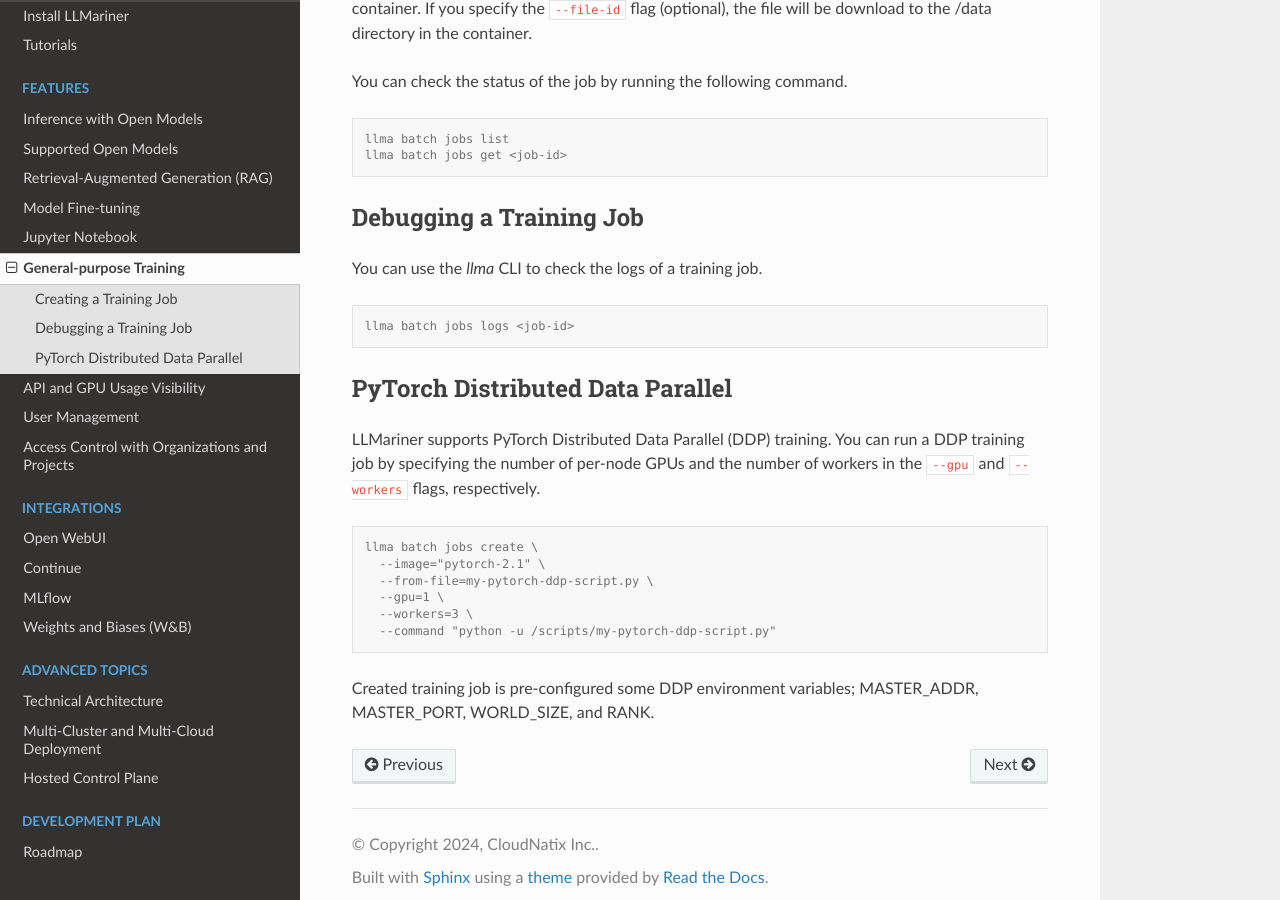
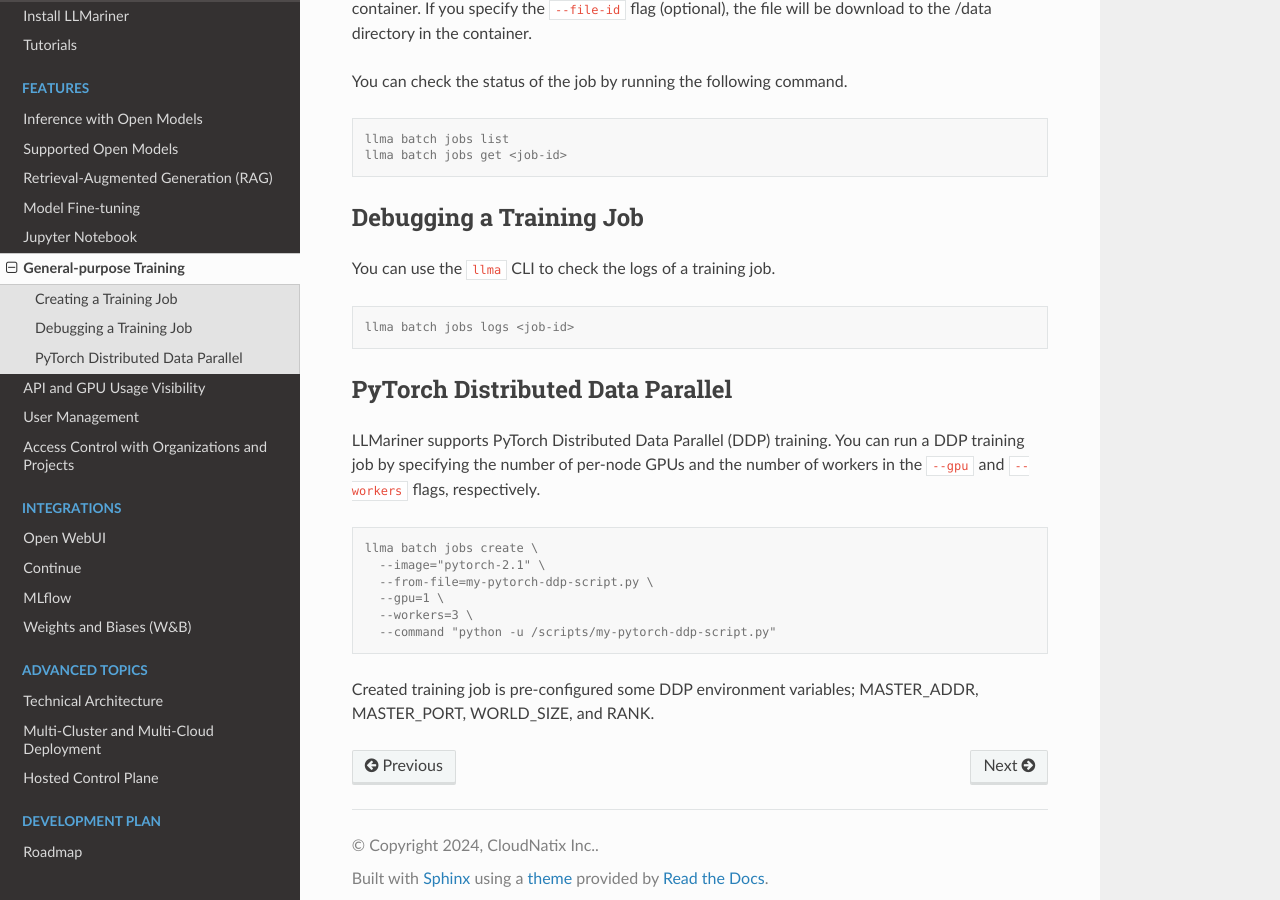
Before and after one commit to llm-operator/docs, a Sphinx documentation site: the page built from docs/source/training.rst, in a window 1280 px wide and 900 px high, scrolled down 516 px. Built offline with Sphinx 7.4.7 and the Read the Docs theme 2.0.0, drawn with Linux system fonts in a browser that asks for light colours.

```diff
--- a/docs/source/training.rst
+++ b/docs/source/training.rst
@@ -29,7 +29,7 @@ You can check the status of the job by running the following command.
 Debugging a Training Job
 ------------------------
 
-You can use the `llma` CLI to check the logs of a training job.
+You can use the ``llma`` CLI to check the logs of a training job.
 
 .. code-block:: console
 
```
